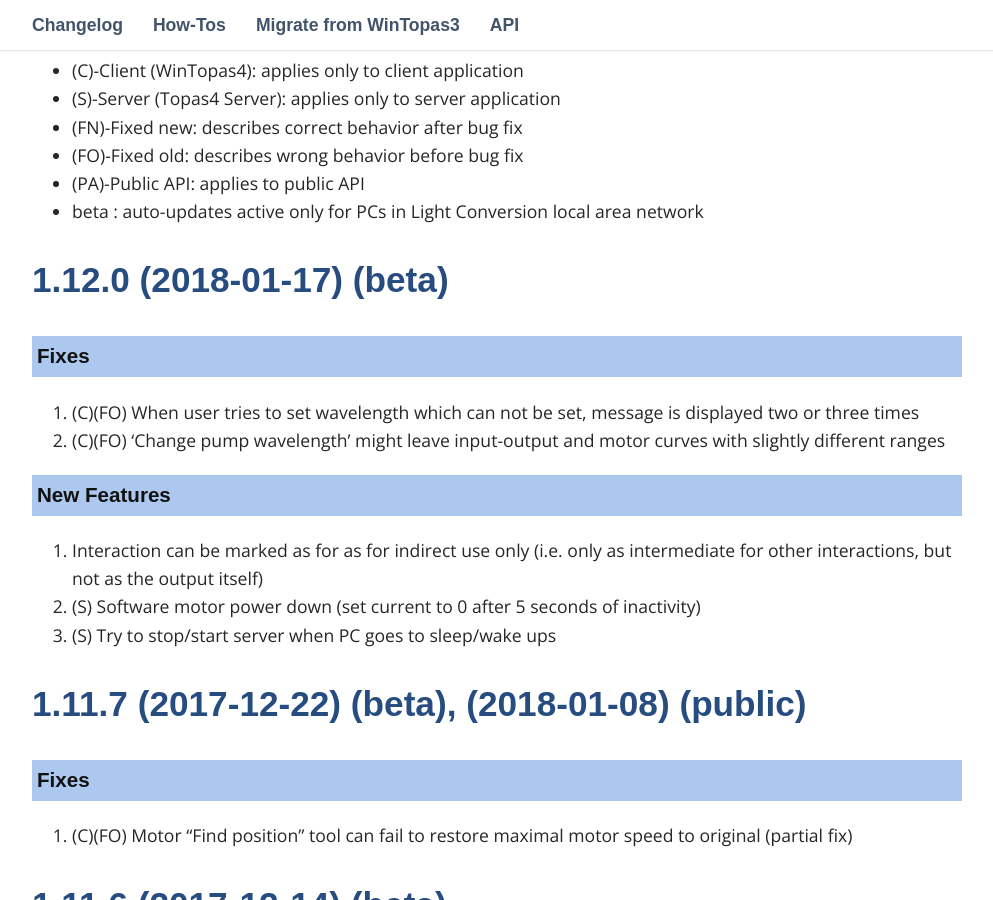
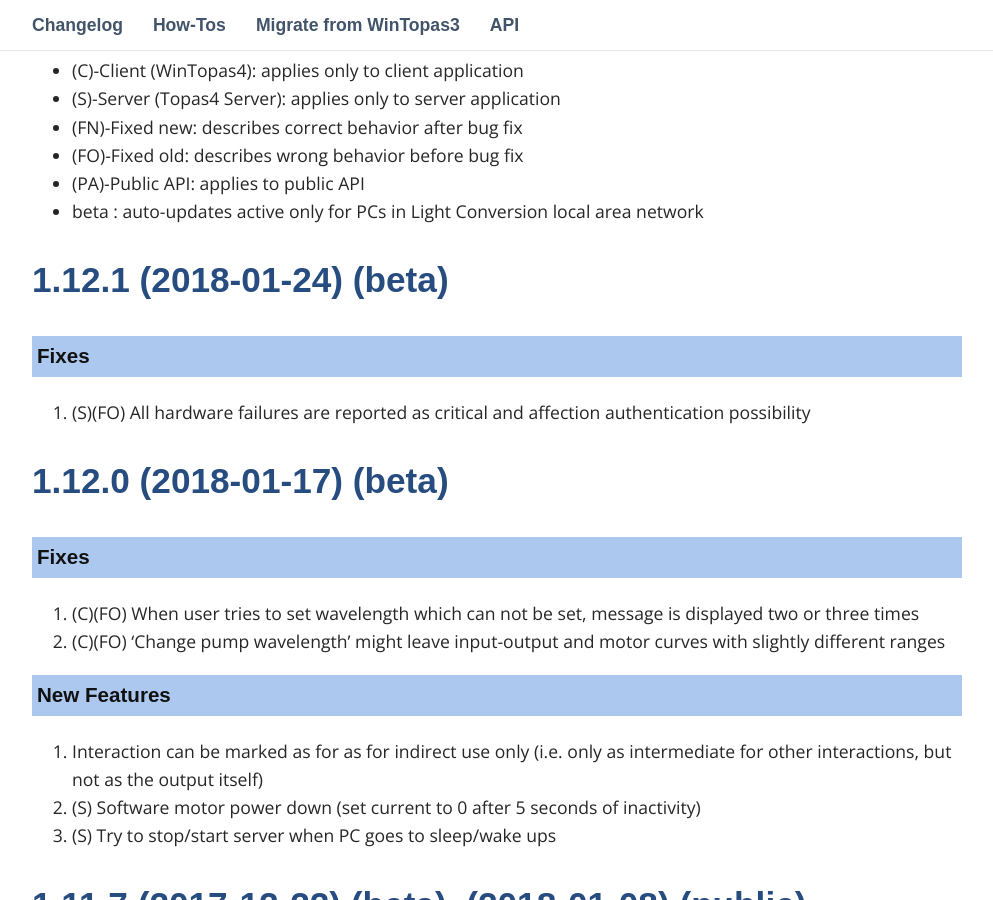
Before and after one commit to DomasM/Topas4InfoTemp00, a Jekyll site: the page built from _pages/03_changelog.md, in a window 1280 px wide and 900 px high, scrolled down 497 px. Shown: the whole window, without its empty margins (143-1136 px from the left). Built offline with Jekyll 4.4.1, drawn with Linux system fonts in a browser that asks for light colours; some web fonts are replaced; comment, search, counter and statistics services are not loaded.

Commit message:
1.12.1 release

```diff
--- a/_pages/03_changelog.md
+++ b/_pages/03_changelog.md
@@ -17,6 +17,13 @@
 * (FO)-Fixed old: describes wrong behavior before bug fix
 * (PA)-Public API: applies to public API
 * beta : auto-updates active only for PCs in Light Conversion local area network
+
+
+## 1.12.1 (2018-01-24) (beta)
+
+
+### Fixes
+1. (S)(FO) All hardware failures are reported as critical and affection authentication possibility
 
 
 ## 1.12.0 (2018-01-17) (beta)
```
